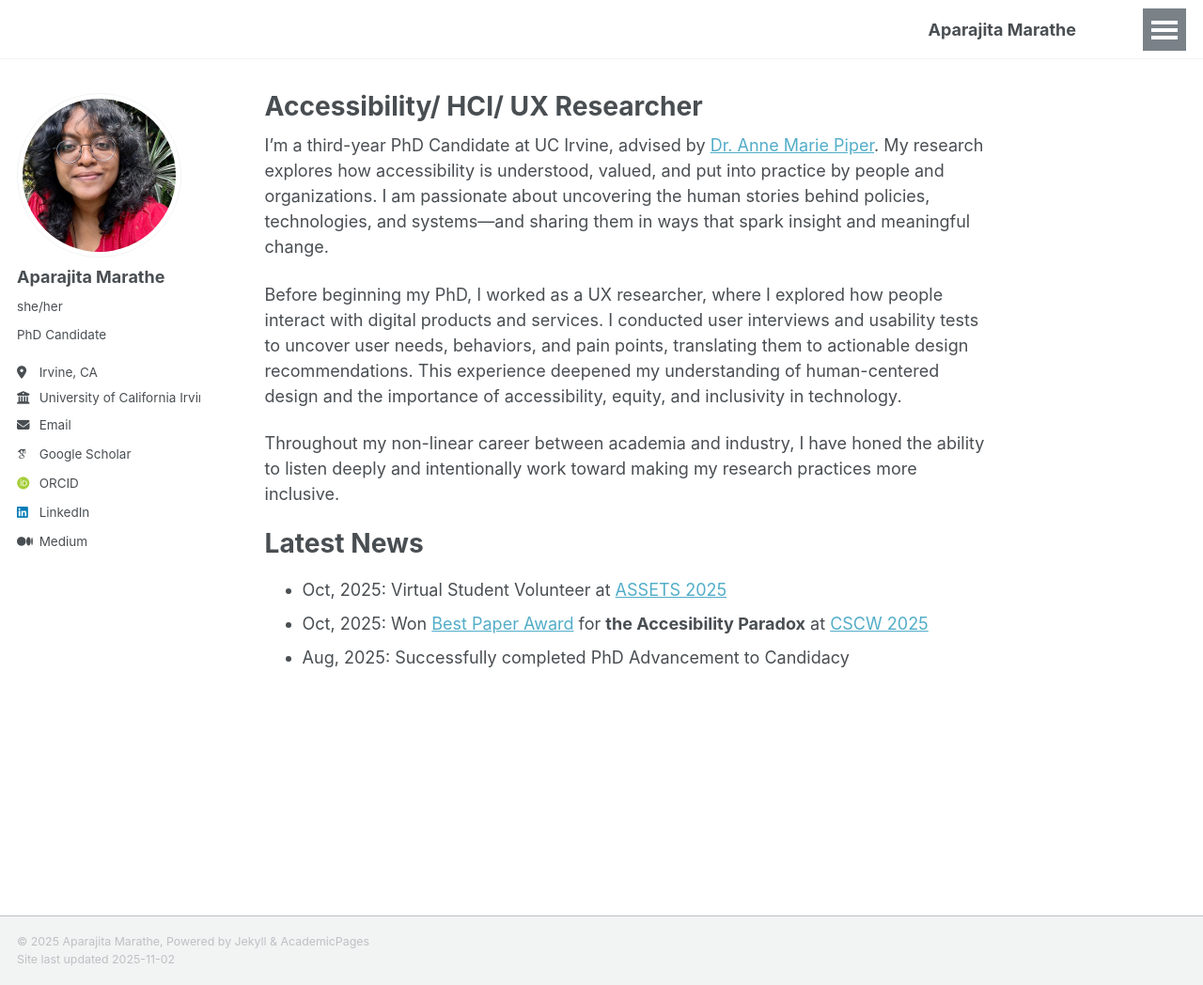
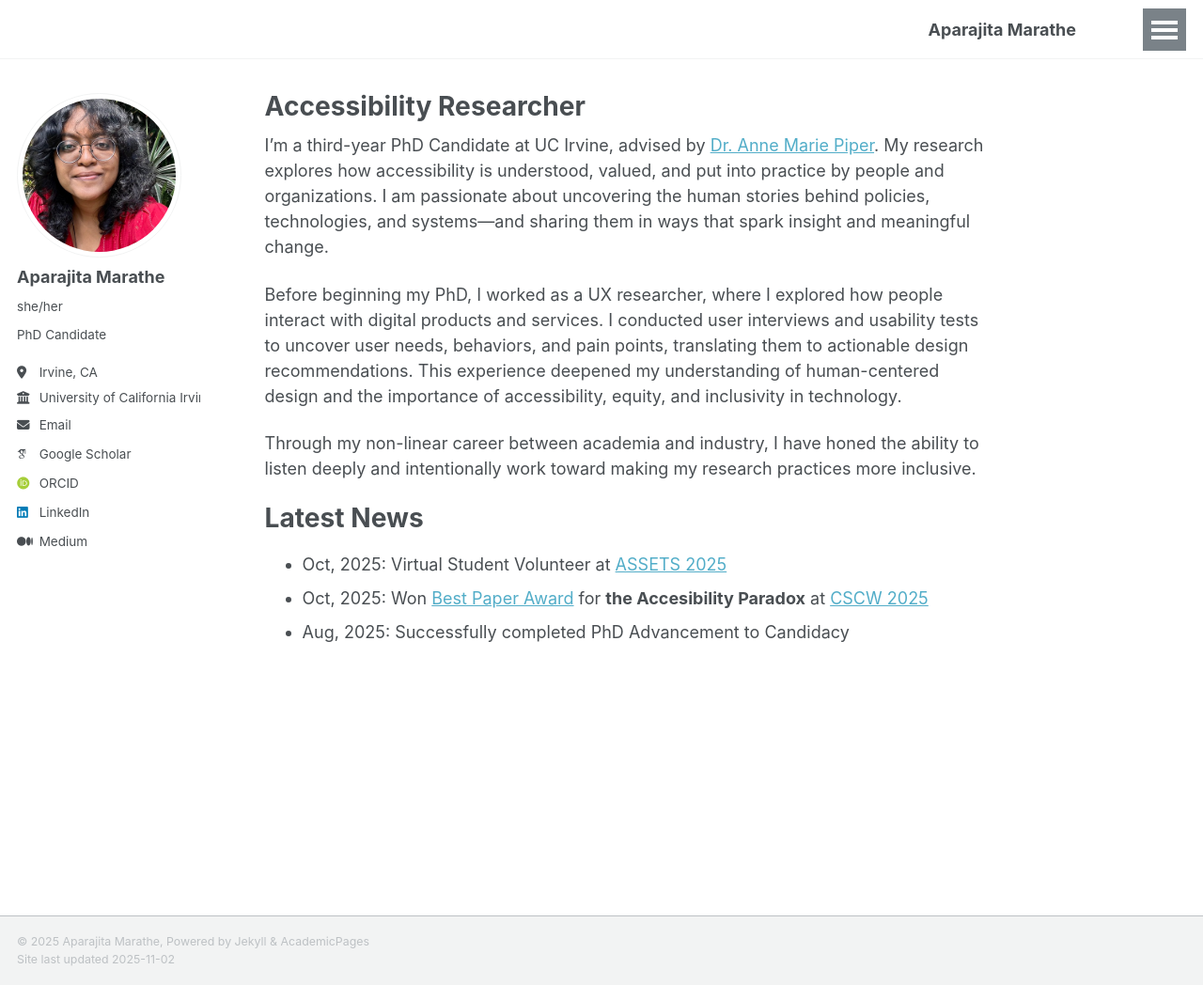
Before and after one commit to aparajitamarathe/aparajitamarathe.github.io, a Jekyll site: the page built from _pages/about.md, in a window 1280 px wide and 1048 px high. Shown: the whole window at 94% size. Built offline with Jekyll 4.4.1, drawn with Linux system fonts in a browser that asks for light colours; some web fonts are replaced.

Commit message:
Update title in about.md to 'Accessibility Researcher'

```diff
--- a/_pages/about.md
+++ b/_pages/about.md
@@ -1,6 +1,6 @@
 ---
 permalink: /
-title: "Accessibility/ HCI/ UX Researcher"
+title: "Accessibility Researcher"
 author_profile: true
 redirect_from:
   - /about/
@@ -11,7 +11,7 @@ I’m a third-year PhD Candidate at UC Irvine, advised by [Dr. Anne Marie Piper]
 
 Before beginning my PhD, I worked as a UX researcher, where I explored how people interact with digital products and services. I conducted user interviews and usability tests to uncover user needs, behaviors, and pain points, translating them to actionable design recommendations. This experience deepened my understanding of human-centered design and the importance of accessibility, equity, and inclusivity in technology.
 
-Throughout my non-linear career between academia and industry, I have honed the ability to listen deeply and intentionally work toward making my research practices more inclusive.
+Through my non-linear career between academia and industry, I have honed the ability to listen deeply and intentionally work toward making my research practices more inclusive.
 
 Latest News
 ======
```
